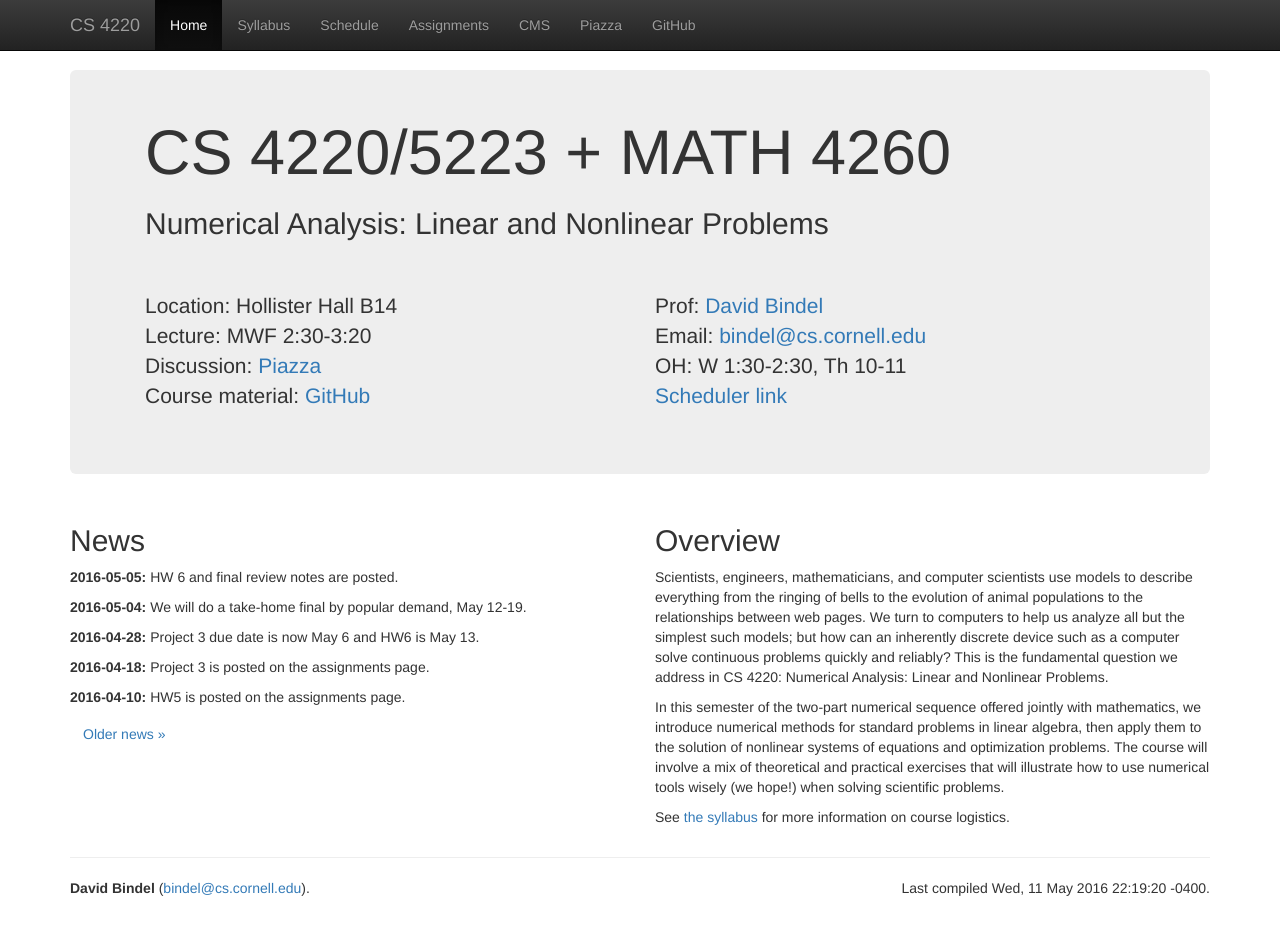
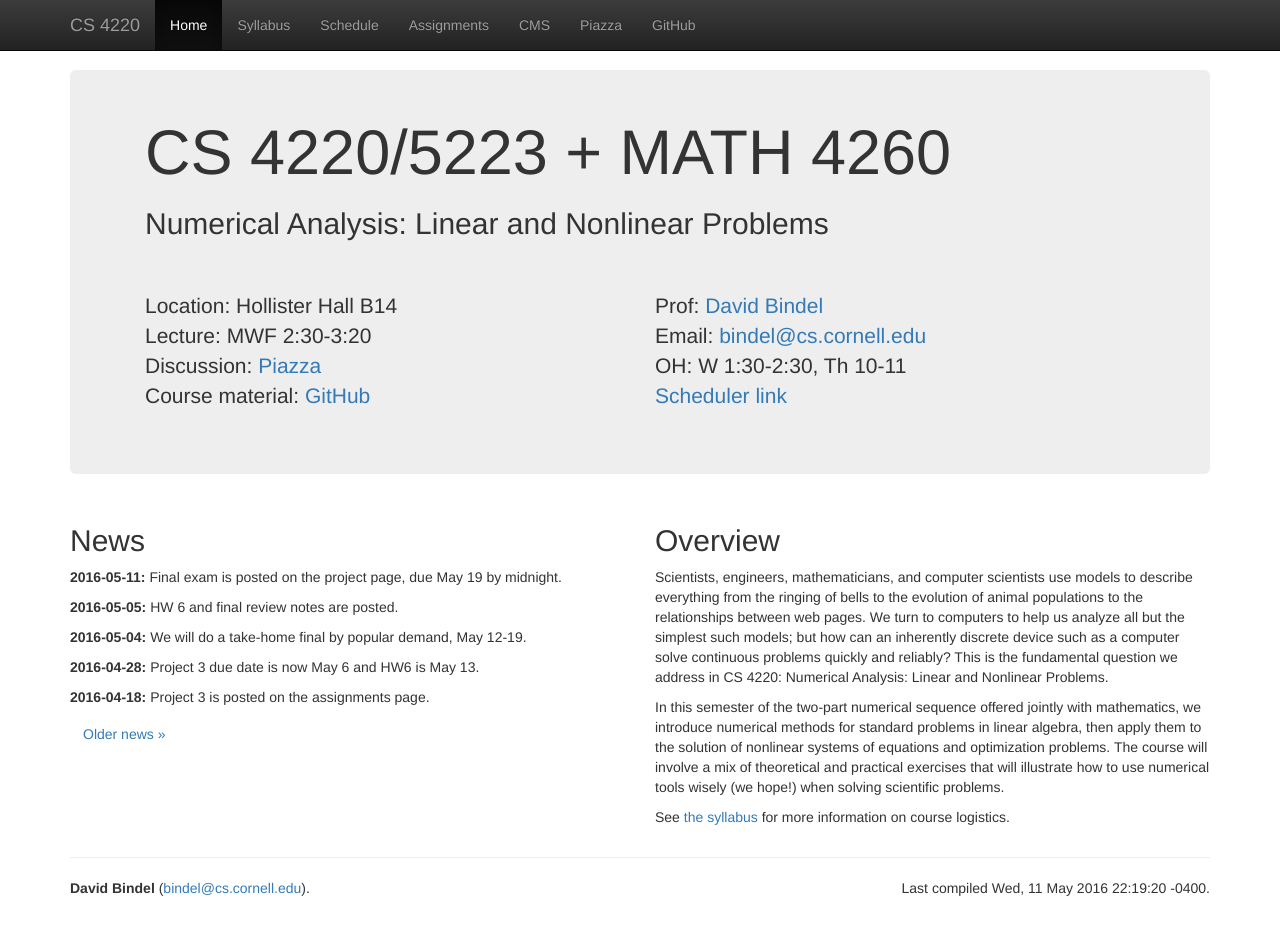
Before and after one commit to dbindel/cs4220-s17, a Jekyll site: the page built from web/index.html, in a window 1280 px wide and 928 px high. Built offline with Jekyll 4.4.1, drawn with Linux system fonts in a browser that asks for light colours; nearby versions of some CDN libraries.

Commit message:
Added final exam.

```diff
--- a/web/_data/hw.yml
+++ b/web/_data/hw.yml
@@ -45,3 +45,8 @@
   desc: HW 6
   due: 2016-05-13
   file: hw6
+-
+  desc: Midterm
+  due: 2016-05-19
+  file: final
+  support: [final_codes.m]
--- a/web/_data/news.yml
+++ b/web/_data/news.yml
@@ -76,3 +76,6 @@
 -
   date: 2016-05-05
   text: HW 6 and final review notes are posted.
+-
+  date: 2016-05-11
+  text: Final exam is posted on the project page, due May 19 by midnight.
```
Also changed, not shown: 3 other files.
